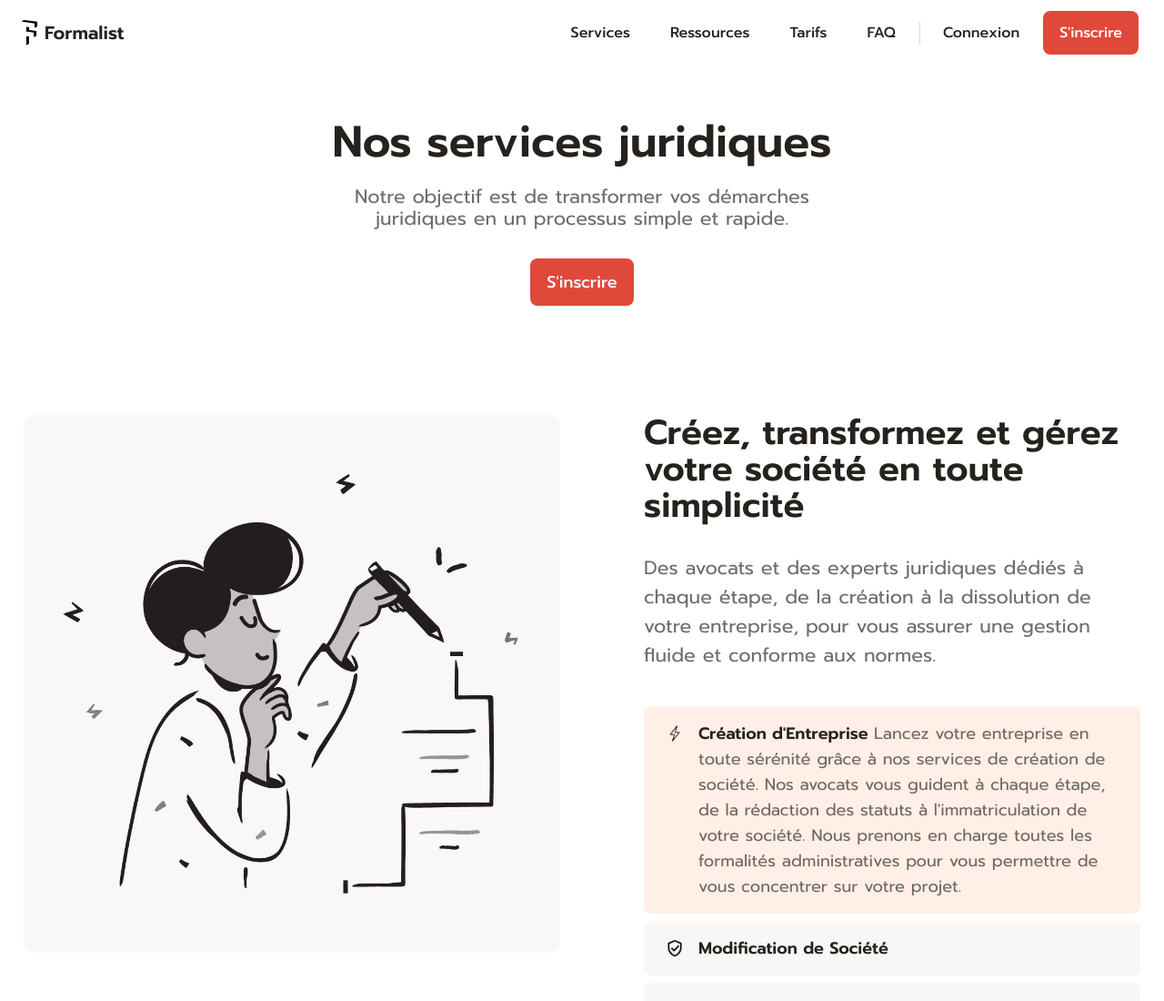
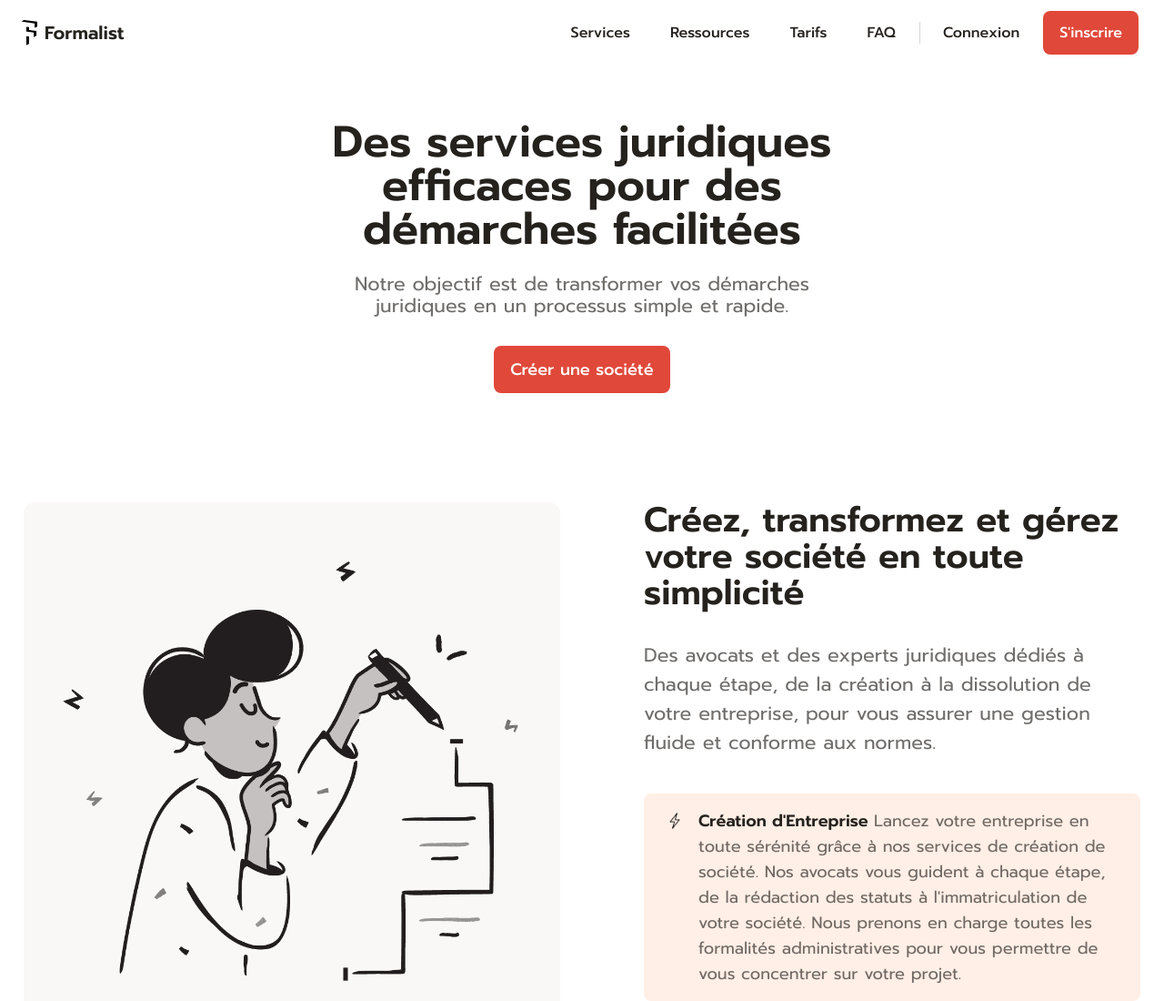
Before and after one commit to manikmt01/demo08, a website built with Vite: page services.html in a window 1280 px wide. Shown: the top 1100 px of the page at 91% size. Built offline with nearby package versions, Linux system fonts and the light colour scheme.

Commit message:
services page update

```diff
--- a/services.html
+++ b/services.html
@@ -92,15 +92,16 @@
   </header>
   <section class="py-20">
     <div class="container max-w-[650px] mx-auto px-6 text-center">
-      <h1 class="font-semibold text-[#25221e] lg:text-5xl text-3xl mb-6"> Nos services juridiques
-
+      <h1 class="font-semibold text-[#25221e] lg:text-5xl text-3xl mb-6"> Des services juridiques efficaces pour des
+        démarches facilitées
       </h1>
       <p class="mb-8 lg:text-[21px] text-base text-[#25221ea8]">Notre objectif est de transformer vos démarches
         juridiques en un processus simple et rapide.
 
       </p>
       <a href=""
-        class="inline-flex justify-center text-white text-lg font-medium py-3 px-[18px] mx-1 rounded-lg hover:bg-[#cf331f] transition-all bg-[#e0483a]">S'inscrire</a>
+        class="inline-flex justify-center text-white text-lg font-medium py-3 px-[18px] mx-1 rounded-lg hover:bg-[#cf331f] transition-all bg-[#e0483a]">Créer
+        une société</a>
     </div>
   </section>
 
```
